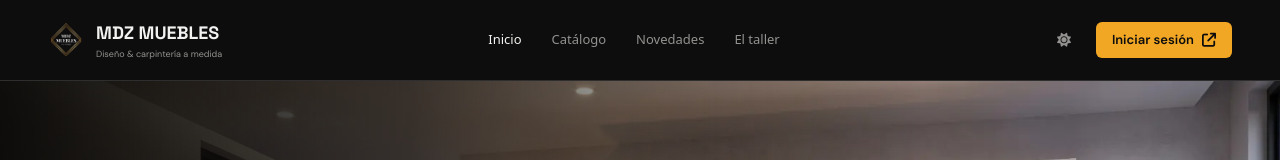
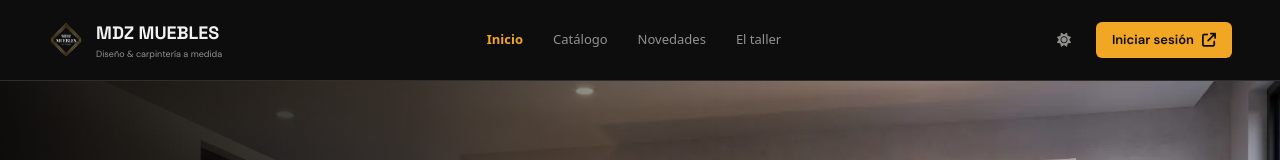
Before and after one commit to PabloChaparroo/MDZFrontEnd, a React (Vite) app: page / in a window 1280 px wide. Shown: the top 160 px of the page. Built offline with nearby package versions, Linux system fonts and the light colour scheme; no server answers.

Commit message:
Resaltar en color de marca la seccion activa del menu

```diff
--- a/src/styles/mdz-site.css
+++ b/src/styles/mdz-site.css
@@ -704,3 +704,7 @@ html:not(.mdz-light) .mdz-modal-content .btn-close { filter: invert(1) grayscale
 
 /* El logo tiene fondo negro: en modo oscuro se funde con el fondo del header y del footer */
 html:not(.mdz-light) .mdz-brand img { mix-blend-mode: lighten; }
+
+/* Sección activa del menú en el color de marca */
+.mdz-nav .mdz-nav-active { color: var(--mdz-primary); font-weight: 600; }
+.mdz-nav .mdz-nav-active:hover { color: var(--mdz-primary); }
```
